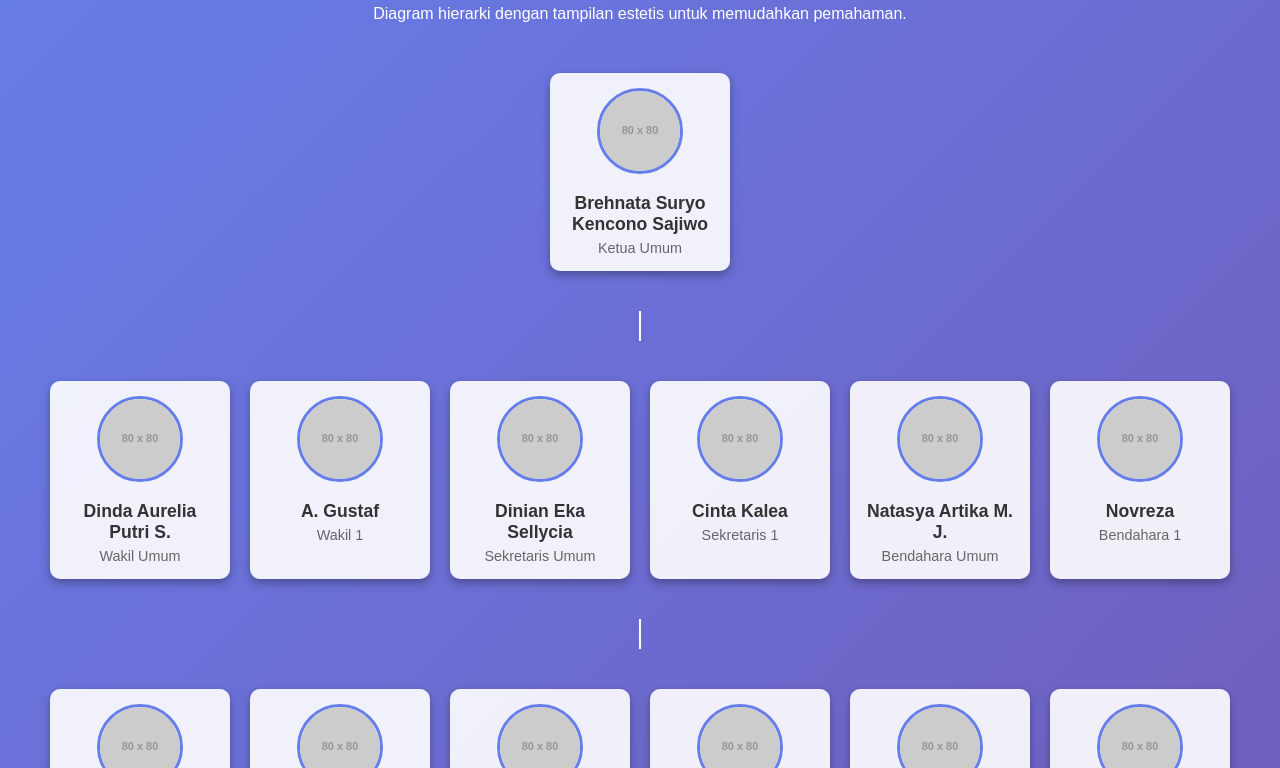
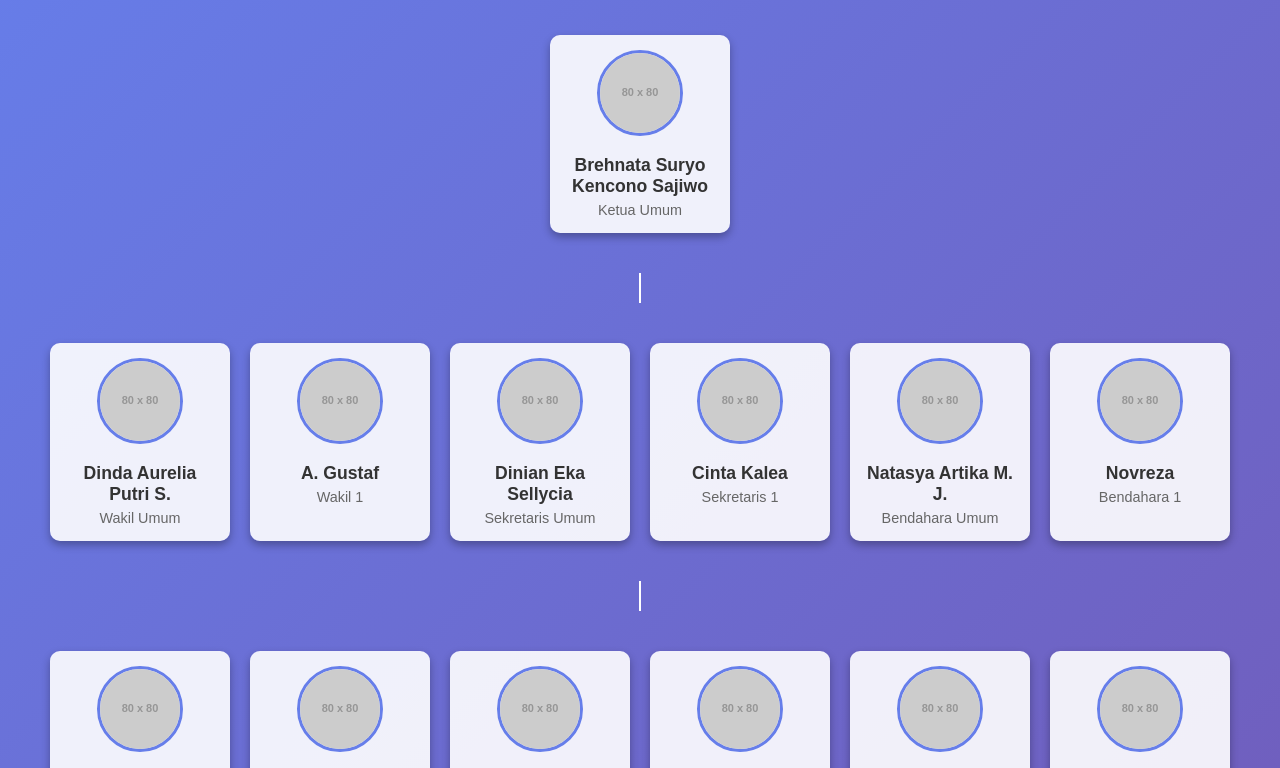
Before and after one commit to brehnatasurya-cmd/wleowleo, a plain HTML site: page strukturorganisasi.html in a window 1280 px wide. Shown: the part 107-875 px from the top of the page. Drawn offline with Linux system fonts and the light colour scheme; placeholder pictures from the web are drawn by us.

Commit message:
Update strukturorganisasi.html

```diff
--- a/strukturorganisasi.html
+++ b/strukturorganisasi.html
@@ -95,7 +95,7 @@
 <body>
 
 <h1>Struktur Organisasi OSIS SMAN 1 Gedeg</h1>
-<p>Diagram hierarki dengan tampilan estetis untuk memudahkan pemahaman.</p>
+<p></p>
 
 <div class="org-chart">
 
```
